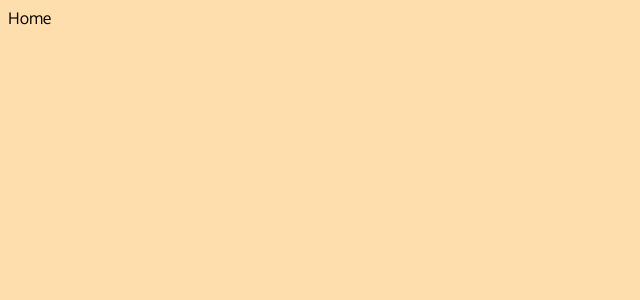
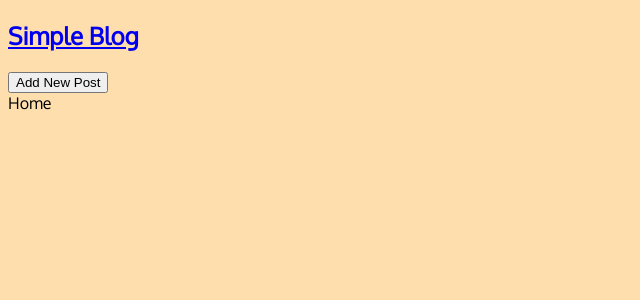
Before and after one commit to NathanAsowata/simple-blog, a Next.js app: page / in a window 1280 px wide. Shown: the top 300 px of the page, without its empty margins (0-640 px from the left). Built offline with nearby package versions, Linux system fonts and the light colour scheme.

Commit message:
feat: Add navigation bar

```diff
--- /dev/null
+++ b/components/Navbar.tsx
@@ -0,0 +1,14 @@
+import Link from "next/link"
+
+const Navbar = () => {
+  return (
+    <nav>
+        <Link href={"/"}>
+            <h1>Simple Blog</h1>
+        </Link>
+        <button>Add New Post</button>
+    </nav>
+  )
+}
+
+export default Navbar
--- a/pages/_app.tsx
+++ b/pages/_app.tsx
@@ -1,10 +1,12 @@
 import '../styles/globals.scss'
 import type { AppProps } from 'next/app'
 import Head from 'next/head'
+import Navbar from '../components/Navbar'
 
 export default function App({ Component, pageProps }: AppProps) {
   return(
     <>
+      <Navbar />
       <Head>
         <title>Simple Blog</title>
         <link rel="shortcut icon" href="favicon.ico" type="image/x-icon" />
```
Also changed, not shown: styles/globals.scss (line endings or trailing spaces).
